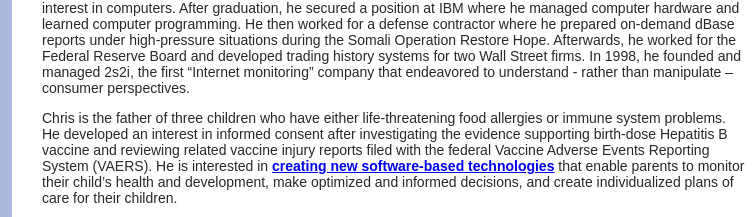
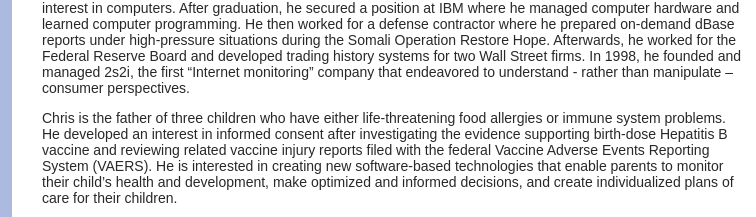
Before and after one commit to Yenwod/nvic, a plain HTML site: page index.html in a window 1280 px wide. Shown: the part 713-930 px from the top of the page, 0-756 px from the left. Drawn offline with Linux system fonts and the light colour scheme.

Commit message:
Update index.html - update VaxPlan link, remove software tech link

```diff
--- a/index.html
+++ b/index.html
@@ -889,7 +889,7 @@
                                             ingredients, select vaccine brands and particular vaccine combinations that
                                             minimize exposures to various toxic ingredients, and ultimately, create
                                             <strong>
-                                                <a href="https://vaxcalc.org/custom-vaccination-plans/"
+                                                <a href="https://vaxcalc.org/how-vaxcalc-works/"
                                                     target="_blank">individualized Vaccination Plans</a></strong> for
                                             their children.
                                         </div>
@@ -925,10 +925,9 @@
                                             problems. He developed an interest in informed consent after investigating
                                             the evidence supporting birth-dose Hepatitis B vaccine and reviewing related
                                             vaccine injury reports filed with the federal Vaccine Adverse Events
-                                            Reporting System (VAERS). He is interested in <strong><a
-                                                    href="https://vaxcalc.org/tag/vaxbot/" target="_blank">creating new
+                                            Reporting System (VAERS). He is interested in creating new
                                                     software-based
-                                                    technologies</a></strong> that enable parents to monitor their
+                                                    technologies that enable parents to monitor their
                                             child’s health and
                                             development, make optimized and informed decisions, and create
                                             individualized plans of care for their children.</div>
```
